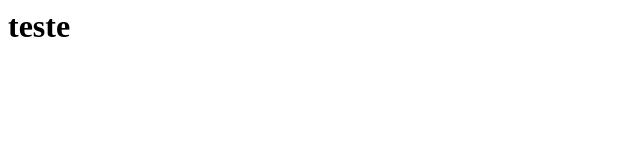
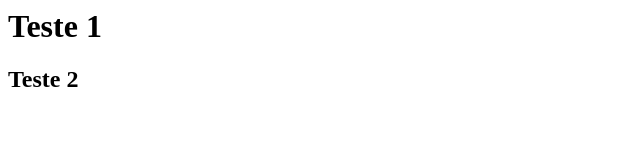
Before and after one commit to covildojabuti/promo, a plain HTML site: page index.html in a window 1280 px wide. Shown: the whole page, without its empty margins (0-640 px from the left). Drawn offline with Linux system fonts and the light colour scheme.

Commit message:
Update index.html

```diff
--- a/index.html
+++ b/index.html
@@ -1,5 +1,6 @@
 <html>
   <body>
-    <h1>teste</h1>
+    <h1>Teste 1</h1>
+    <h2>Teste 2</h2>
   </body>
 </html>
```
